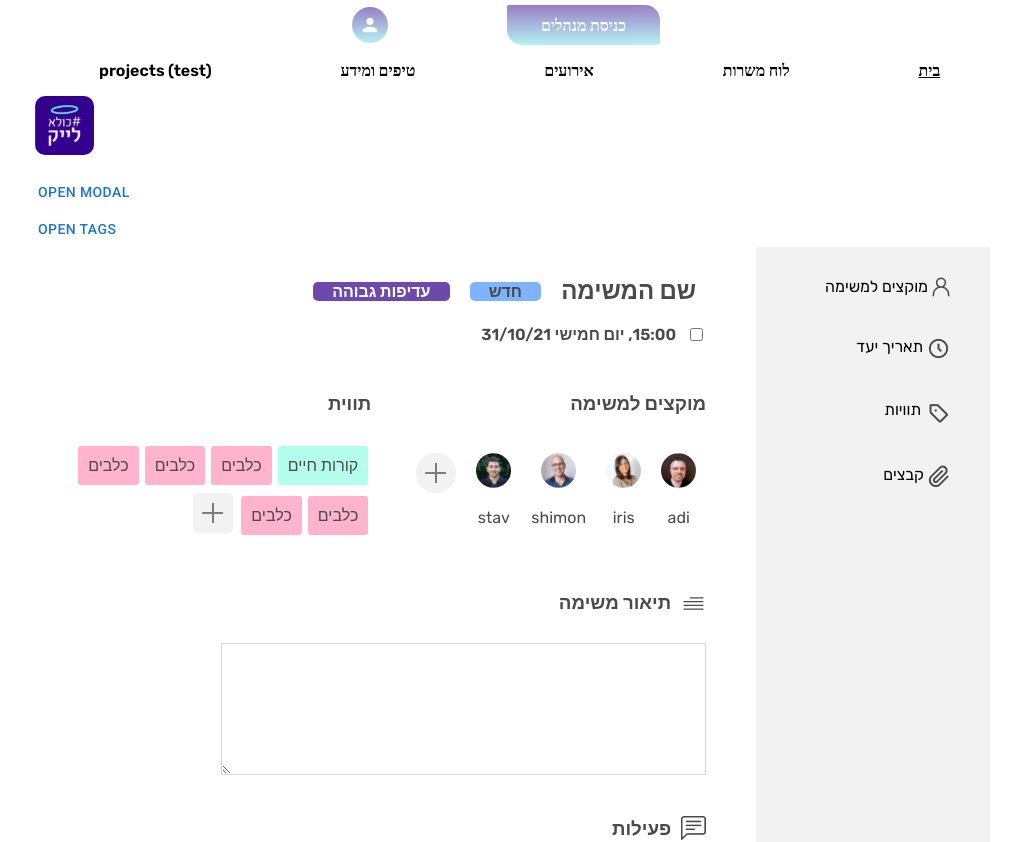
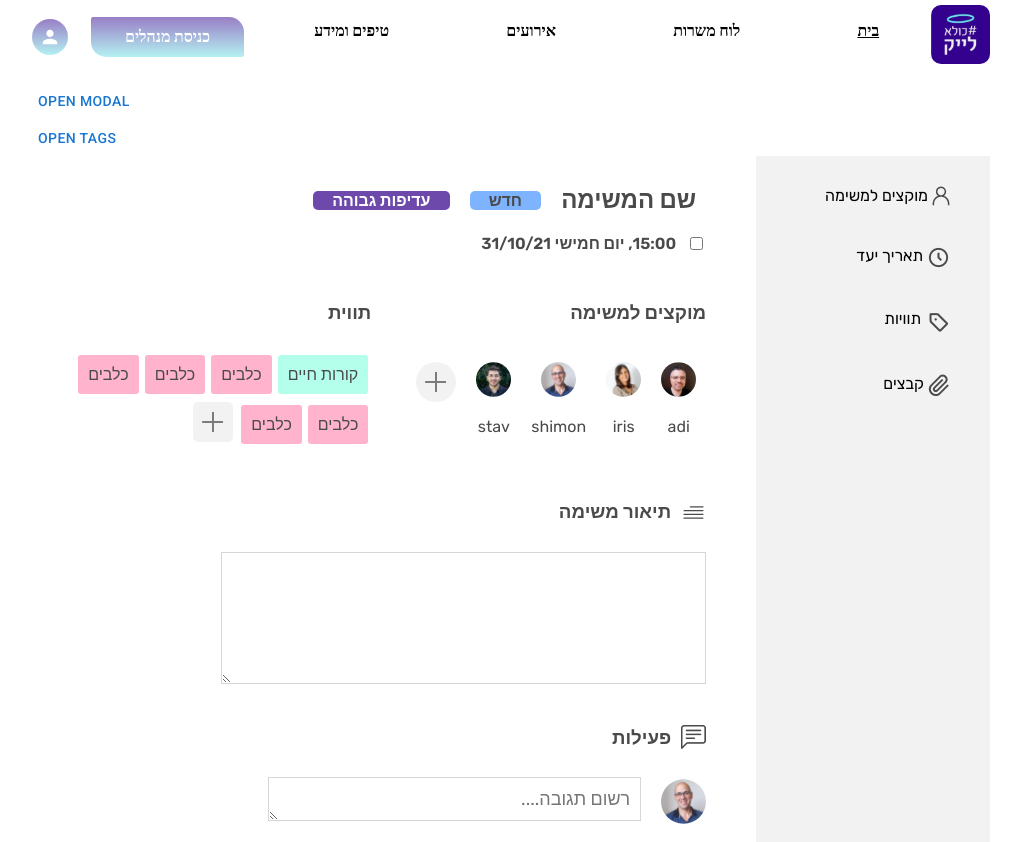
Before and after one commit to avraham186/coola-like, a React (Create React App) app: page /#/ in a window 1280 px wide. Shown: the top 842 px of the page, without its empty margins (130-1151 px from the left). Built offline with nearby package versions, Linux system fonts and the light colour scheme.

Commit message:
fix navbar

```diff
--- a/src/assets/cmps/_app-navbar.scss
+++ b/src/assets/cmps/_app-navbar.scss
@@ -3,6 +3,8 @@
     background-color: #ffffff;
     margin-bottom: 10px;
     font-family: 'Rubik';
+    display: flex;
+
 
     a{
         text-decoration: none;
--- a/src/assets/cmps/_events-page.scss
+++ b/src/assets/cmps/_events-page.scss
@@ -92,7 +92,7 @@
             width: 100%;
             flex-grow: 2;
             position: relative;
-
+            background-color: white;
         }
 
         .searchInput:focus{
@@ -100,7 +100,7 @@
         }
 
         .search_logo{
-            border-radius: 25%;
+            border-radius: 20%;
             color: #ffffff;
             font-size: medium;
             background: linear-gradient(to bottom, rgba(52, 1, 142, 1) 0%, rgba(108, 229, 231, 1) 100%);
--- a/src/cmps/AppNav.jsx
+++ b/src/cmps/AppNav.jsx
@@ -7,6 +7,7 @@ export function AppNav() {
 
     return (
         <div className="app-navbar">
+
             <div className="left-list clean-list">
 
                     <span>
@@ -18,6 +19,7 @@ export function AppNav() {
                     <div className="mngr-login-button">
                         <input type="button" value="כניסת מנהלים" className="mngBtn"/>
                     </div>
+
             </div>
 
                 <ul className="list clean-list flex">
@@ -26,12 +28,13 @@ export function AppNav() {
                     <li><Link to="/"><span>לוח משרות</span></Link></li>
                     <li><Link to="/pages/EventsPage.js"><span>אירועים</span></Link></li>
                     <li><Link to="/"><span>טיפים ומידע</span></Link></li>
-                    <li><Link to="/projects">projects (test)</Link></li>
+                    {/* <li><Link to="/projects">projects (test)</Link></li> */}
                 </ul>
 
                 <Link to="/">
                         <object data={coola_like_logo} type="image/svg+xml" className="coola_like_logo"></object>
                  </Link>
+
             </div>
 
     )
```
Lines whose indentation alone changed are shown as unchanged.
